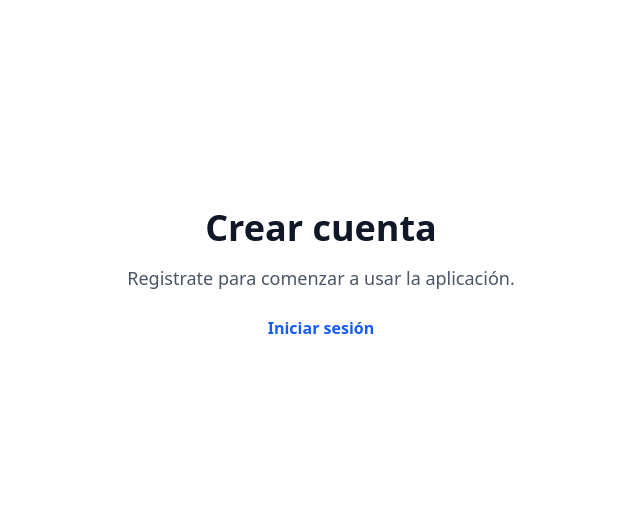
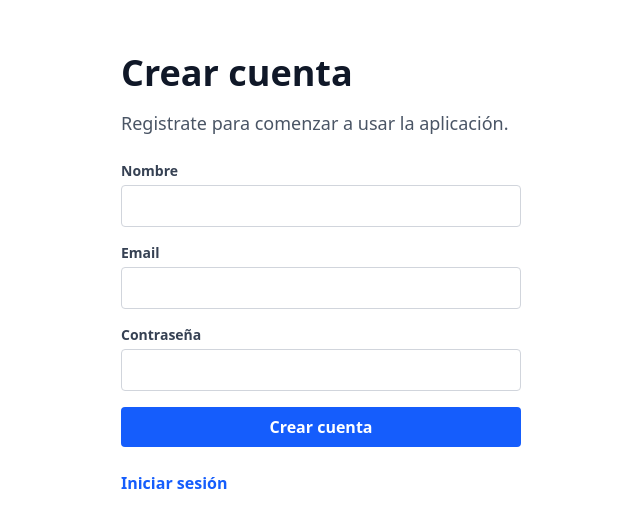
Before and after one commit to franchiarini/Gestor-Gastos, a React (Vite) app: page /register in a window 1280 px wide. Shown: the part 126-654 px from the top of the page, without its empty margins (319-959 px from the left). Built offline with nearby package versions, Linux system fonts and the light colour scheme; no server answers.

Commit message:
feat: implement user registration

```diff
--- a/src/pages/auth/RegisterPage.tsx
+++ b/src/pages/auth/RegisterPage.tsx
@@ -1,14 +1,114 @@
-import { Link } from 'react-router'
+import { useState } from 'react'
+import type { FormEvent } from 'react'
+import { Link, useNavigate } from 'react-router'
+import { supabase } from '../../lib/supabase'
 
 function RegisterPage() {
+  const navigate = useNavigate()
+  const [nombre, setNombre] = useState('')
+  const [email, setEmail] = useState('')
+  const [password, setPassword] = useState('')
+  const [error, setError] = useState('')
+  const [isSubmitting, setIsSubmitting] = useState(false)
+
+  async function handleSubmit(event: FormEvent<HTMLFormElement>) {
+    event.preventDefault()
+
+    if (isSubmitting) {
+      return
+    }
+
+    setError('')
+    setIsSubmitting(true)
+
+    const { error: signUpError } = await supabase.auth.signUp({
+      email,
+      password,
+      options: {
+        data: { nombre },
+        emailRedirectTo: `${window.location.origin}/auth/confirmed`,
+      },
+    })
+
+    if (signUpError) {
+      setError(signUpError.message)
+      setIsSubmitting(false)
+      return
+    }
+
+    navigate('/check-email')
+  }
+
   return (
     <div className="min-h-screen flex items-center justify-center bg-white">
-      <div className="text-center py-8">
+      <div className="w-full max-w-md px-6 py-8">
         <h1 className="text-4xl font-bold text-gray-900 mb-4">Crear cuenta</h1>
         <p className="text-lg text-gray-600 mb-6">
           Registrate para comenzar a usar la aplicación.
         </p>
-        <Link to="/login" className="text-blue-600 font-semibold hover:underline">
+
+        <form onSubmit={handleSubmit} className="text-left space-y-4">
+          <div>
+            <label htmlFor="nombre" className="block text-sm font-semibold text-gray-700 mb-1">
+              Nombre
+            </label>
+            <input
+              id="nombre"
+              type="text"
+              value={nombre}
+              onChange={(event) => setNombre(event.target.value)}
+              required
+              disabled={isSubmitting}
+              className="w-full rounded border border-gray-300 px-3 py-2 text-gray-900"
+            />
+          </div>
+
+          <div>
+            <label htmlFor="email" className="block text-sm font-semibold text-gray-700 mb-1">
+              Email
+            </label>
+            <input
+              id="email"
+              type="email"
+              value={email}
+              onChange={(event) => setEmail(event.target.value)}
+              required
+              disabled={isSubmitting}
+              className="w-full rounded border border-gray-300 px-3 py-2 text-gray-900"
+            />
+          </div>
+
+          <div>
+            <label htmlFor="password" className="block text-sm font-semibold text-gray-700 mb-1">
+              Contraseña
+            </label>
+            <input
+              id="password"
+              type="password"
+              value={password}
+              onChange={(event) => setPassword(event.target.value)}
+              required
+              disabled={isSubmitting}
+              className="w-full rounded border border-gray-300 px-3 py-2 text-gray-900"
+            />
+          </div>
+
+          {error && (
+            <p role="alert" className="text-sm text-red-600">
+              {error}
+            </p>
+          )}
+
+          <button
+            type="submit"
+            disabled={isSubmitting}
+            className="w-full rounded bg-blue-600 px-4 py-2 font-semibold text-white hover:bg-blue-700 disabled:cursor-not-allowed disabled:opacity-60"
+          >
+            {isSubmitting ? 'Creando cuenta...' : 'Crear cuenta'}
+          </button>
+        </form>
+
+        <Link to="/login" className="mt-6 inline-block text-blue-600 font-semibold hover:underline">
           Iniciar sesión
         </Link>
       </div>
```
